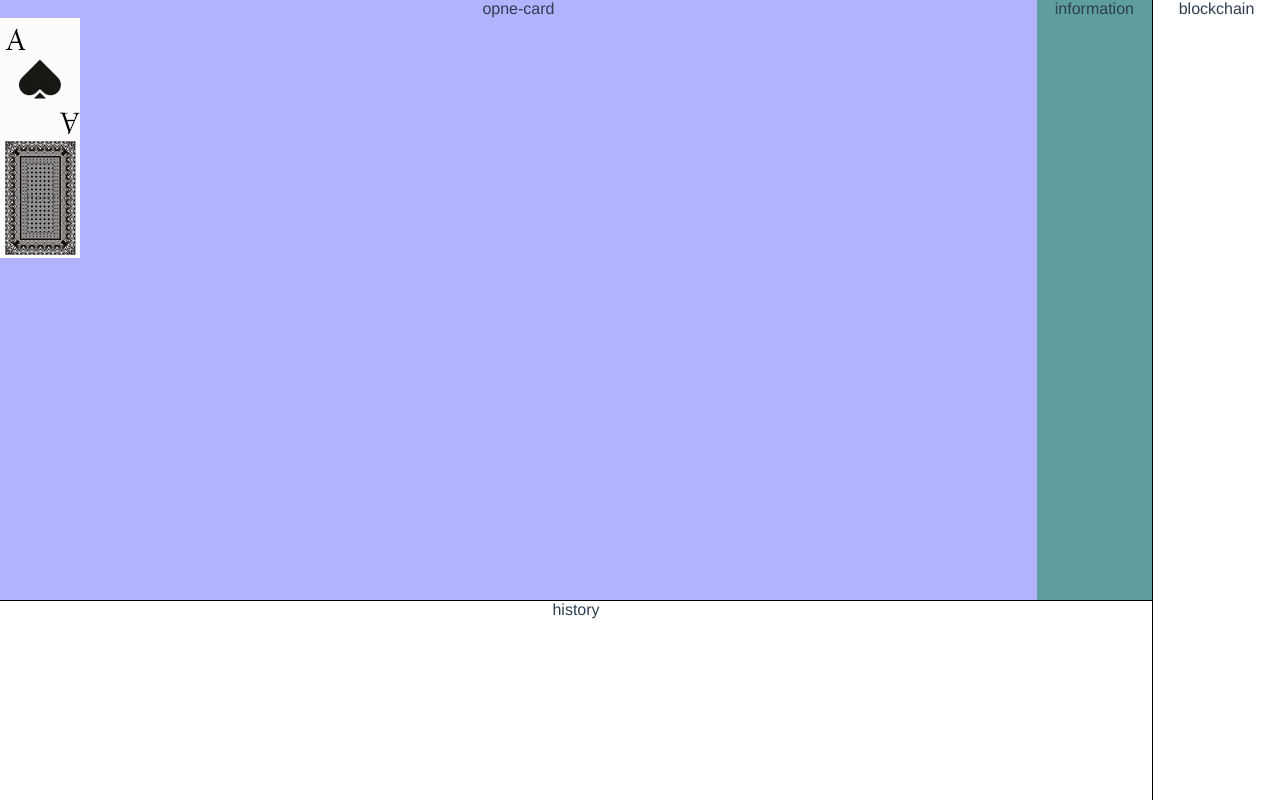
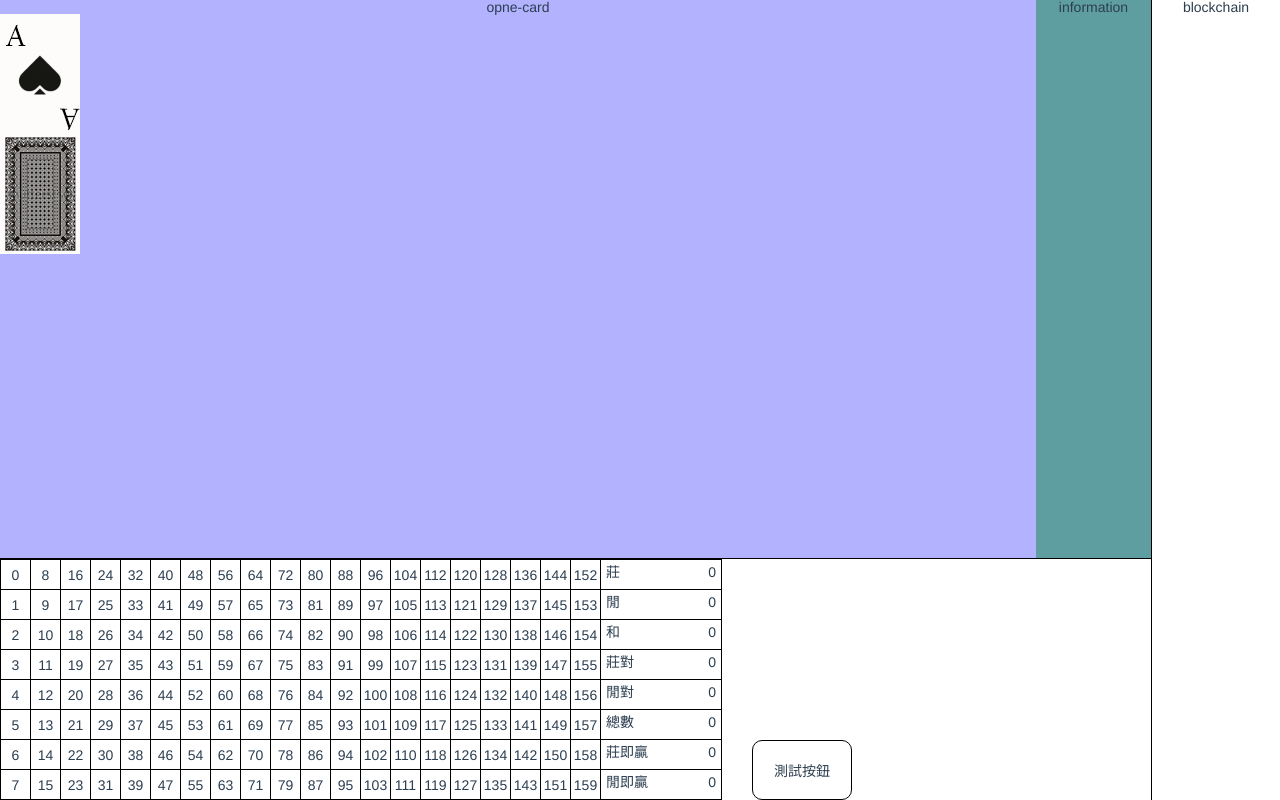
Before and after one commit to martin-frontend/baccarat, a Vue app: page / in a window 1280 px wide. Built offline with nearby package versions, Linux system fonts and the light colour scheme.

Commit message:
新增歷史紀錄板

```diff
--- a/src/styles/index.scss
+++ b/src/styles/index.scss
@@ -1 +1,2 @@
 @import '../assets/puker-css-sprites/css/puker.css';
+@import './reset';
--- /dev/null
+++ b/src/styles/reset.scss
@@ -0,0 +1,180 @@
+/* http://meyerweb.com/eric/tools/css/reset/v2.0 | 20110126 License: none (public domain) */
+html,
+body,
+div,
+span,
+applet,
+object,
+iframe,
+h1,
+h2,
+h3,
+h4,
+h5,
+h6,
+p,
+blockquote,
+pre,
+a,
+abbr,
+acronym,
+address,
+big,
+cite,
+code,
+del,
+dfn,
+em,
+img,
+ins,
+kbd,
+q,
+s,
+samp,
+small,
+strike,
+strong,
+sub,
+sup,
+tt,
+var,
+b,
+u,
+i,
+center,
+dl,
+dt,
+dd,
+ol,
+ul,
+li,
+fieldset,
+form,
+label,
+legend,
+table,
+caption,
+tbody,
+tfoot,
+thead,
+tr,
+th,
+td,
+article,
+aside,
+canvas,
+details,
+embed,
+figure,
+figcaption,
+footer,
+header,
+hgroup,
+menu,
+nav,
+output,
+ruby,
+section,
+summary,
+time,
+mark,
+audio,
+video {
+	margin: 0;
+	padding: 0;
+	border: 0;
+	vertical-align: middle;
+}
+
+/* HTML5 display-role reset for older browsers */
+article,
+aside,
+details,
+figcaption,
+figure,
+footer,
+header,
+hgroup,
+menu,
+nav,
+section {
+	display: block;
+}
+
+body {
+	line-height: 1;
+}
+
+ol,
+ul {
+	list-style: none;
+	list-style-type: none;
+	margin: 0;
+	padding: 0;
+	overflow: hidden;
+}
+
+blockquote,
+q {
+	quotes: none;
+}
+
+blockquote:before,
+blockquote:after,
+q:before,
+q:after {
+	content: '';
+	content: none;
+}
+
+table {
+	border-collapse: collapse;
+	border-spacing: 0;
+}
+
+button {
+	border: none;
+	margin: 0;
+	padding: 0;
+	width: auto;
+	overflow: visible;
+	background: transparent;
+	/* inherit font & color from ancestor */
+	color: inherit;
+	font: inherit;
+	text-align: inherit;
+	/* Normalize `line-height`. Cannot be changed from `normal` in Firefox 4+. */
+	line-height: normal;
+	/* Corrects font smoothing for webkit */
+	-webkit-font-smoothing: inherit;
+	-moz-osx-font-smoothing: inherit;
+	/* Corrects inability to style clickable `input` types in iOS */
+	-webkit-appearance: none;
+}
+
+textarea {
+	resize: none;
+}
+
+
+/* ----------Initial Setting---------- */
+* {
+	margin: 0;
+	padding: 0;
+	box-sizing: border-box;
+	font: inherit;
+	color: inherit;
+}
+
+body {
+	position: relative;
+	font-size: 14px;
+	font-weight: 400;
+	font-family: sans-serif;
+	color: #333;
+	background-color: #fff;
+}
+
+a:link,a:visited,a:hover,a:active {
+	text-decoration: none;
+}
--- a/src/views/history/index.vue
+++ b/src/views/history/index.vue
@@ -1,13 +1,121 @@
 <template>
-    <div class="history">
-        history
+   <div class="history">
+      <table class="board">
+        <tr v-for="(item,i) in boardRow" :key="item">
+          <td v-for="(subitem,j) in boardColumn" :key="item+subitem">{{boardDataList[i+(j*boardRow)]}}</td>
+        </tr>
+      </table>
+      <table class="result">
+        <tr v-for="item in resultList" :key="item">
+            <td>
+                <p class="title">{{item.name}}</p>
+                <p class="text">{{item.value}}</p>
+            </td>
+        </tr>
+      </table>
+      <button class="testBtn" @click="OnTest">測試按鈕</button>
     </div>
 </template>
 <script>
 export default {
-    name: 'history'
+    name: 'history',
+    data() {
+        return {
+            boardRow:8,
+            boardColumn:20,
+            boardDataList:[],
+            resultList:[
+                {name:'莊',value:0},
+                {name:'閒',value:0},
+                {name:'和',value:0},
+                {name:'莊對',value:0},
+                {name:'閒對',value:0},
+                {name:'總數',value:0},
+                {name:'莊即贏',value:0},
+                {name:'閒即贏',value:0},
+            ],
+            ruaultText:['莊','閒','合'],
+            currentIndex:0
+        }
+    },
+    mounted(){
+        this.init();
+    },
+    methods:{
+        init(){
+            for (let i = 0; i < this.boardRow*this.boardColumn; i++) {
+                this.boardDataList.push(i)
+            }
+        },
+        OnTest(){
+            let resultNum = this.getRandomInt(3)
+            switch(resultNum){
+                case 0:
+                    this.resultList[0].value++
+                    break;
+                case 1:
+                    this.resultList[1].value++
+                    break;
+                case 2:
+                    this.resultList[2].value++
+                    break;
+            }
+            this.resultList[5].value++
+            this.$set(this.boardDataList, this.currentIndex, this.ruaultText[resultNum]);
+            this.currentIndex++;
+        },
+        getRandomInt(max) {
+            return Math.floor(Math.random() * Math.floor(max));
+        }
+
+
+    }
 }
 </script>
 <style lang="scss" scoped>
-
+    .history{
+        width: 100%;
+        height: 100%;
+        display: flex;
+        align-items: flex-end;
+        .board{
+            border: 1px solid #000;
+            border-collapse: collapse;
+            td {
+                border:1px solid #000;
+                width: 30px;
+                height: 30px;
+            }
+        }
+        .result{
+            border: 0px solid #000;
+            border-collapse: collapse;
+            tr{
+                border:1px solid #000;
+                border-left: 0;
+                box-sizing: border-box;
+                -moz-box-sizing: border-box;
+                -webkit-box-sizing: border-box;
+                height: 30px;
+            }
+            td {
+                display: flex;
+                justify-content: space-between;
+                align-items: center;
+                padding: 5px;
+                width: 120px;
+            }
+        }
+        .testBtn{
+            width: 100px;
+            height: 60px;
+            display: flex;
+            justify-content: center;
+            align-items: center;
+            border: 1px solid #000;
+            border-radius: 10px;
+            margin-left: 30px;
+            cursor: pointer;
+        }
+    }
 </style>
```
